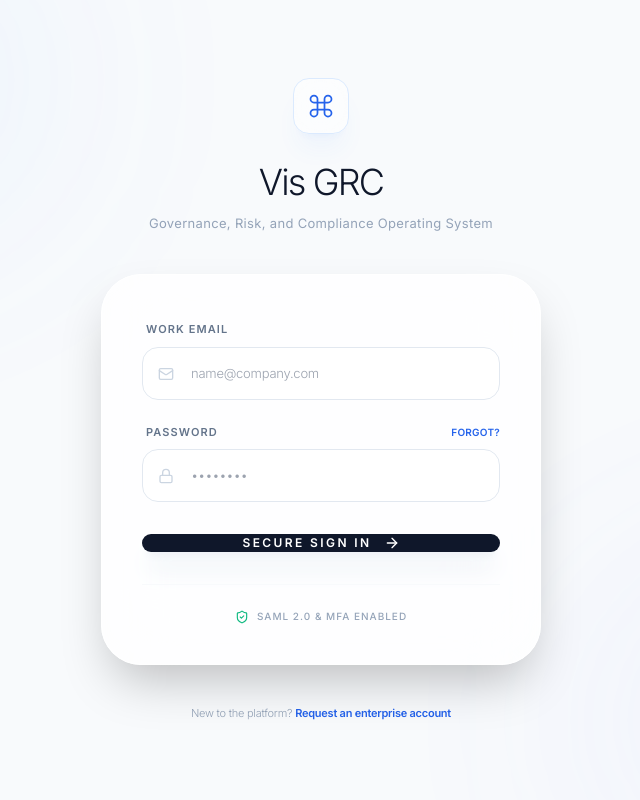
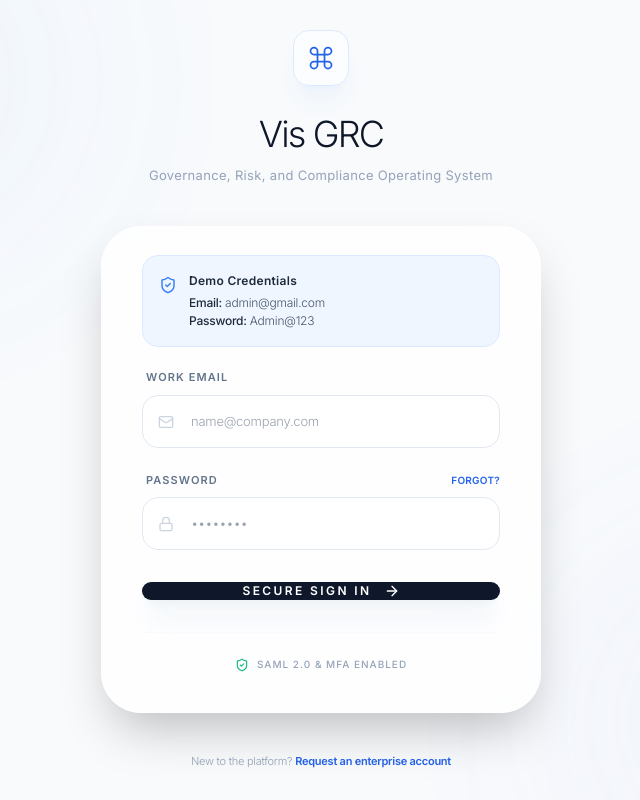
Before and after one commit to sheikhmanik/VizGRC, a React (Vite) app in the folder frontend/: page / in a window 1280 px wide. Shown: the whole page, without its empty margins (319-959 px from the left). Built offline with nearby package versions, Linux system fonts and the light colour scheme.

Commit message:
notice board added

```diff
--- a/frontend/components/Login.tsx
+++ b/frontend/components/Login.tsx
@@ -40,6 +40,28 @@ const Login: React.FC<LoginProps> = ({ onLogin, loginError } : LoginProps) => {
         <div className="glass-thick p-10 rounded-[2.5rem] border border-white shadow-2xl relative overflow-hidden">
           {/* Shimmer effect when loading */}
           {isLoading && <div className="absolute top-0 left-0 w-full h-1 bg-blue-500 animate-[shimmer_2s_infinite_linear] origin-left"></div>}
+
+          {/* Demo credentials */}
+          <div className="bg-blue-50 border border-blue-100 rounded-2xl p-4 flex items-start gap-3 mb-4 -mt-3">
+            <div className="mt-1">
+              <ShieldCheck size={18} className="text-blue-500" />
+            </div>
+
+            <div className="text-[12px] text-slate-700 space-y-1">
+              <p className="font-semibold text-slate-800 tracking-wide">
+                Demo Credentials
+              </p>
+
+              <div className="text-slate-600">
+                <p>
+                  <span className="font-medium text-slate-800">Email:</span> admin@gmail.com
+                </p>
+                <p>
+                  <span className="font-medium text-slate-800">Password:</span> Admin@123
+                </p>
+              </div>
+            </div>
+          </div>
 
           <form onSubmit={handleSubmit} className="space-y-8">
             <div className="space-y-6">
--- a/frontend/components/SettingsModule.tsx
+++ b/frontend/components/SettingsModule.tsx
@@ -606,6 +606,20 @@ const SettingsModule: React.FC<SettingsModuleProps> = ({ addAuditEntry }) => {
       >
         <form onSubmit={handleAddUser} className="space-y-8">
           <div className="space-y-6">
+
+            {/* Demo Environment Notice */}
+            <div className="bg-amber-50 border border-amber-200 rounded-xl p-4 flex items-start gap-3 -mt-2">
+              <Info size={18} className="text-amber-500 shrink-0 mt-0.5" />
+              <div className="text-[12px] text-amber-800 leading-relaxed">
+                <p className="font-semibold tracking-wide">
+                  Demo Environment Notice
+                </p>
+                <p className="text-amber-700 mt-1">
+                  Email delivery is currently limited. Invitations will only be sent to the administrator email configured for this demo.
+                </p>
+              </div>
+            </div>
+
             <div className="space-y-2">
               <label className="text-[11px] font-bold text-slate-500 uppercase tracking-widest ml-1">Full Name</label>
               <input
```
